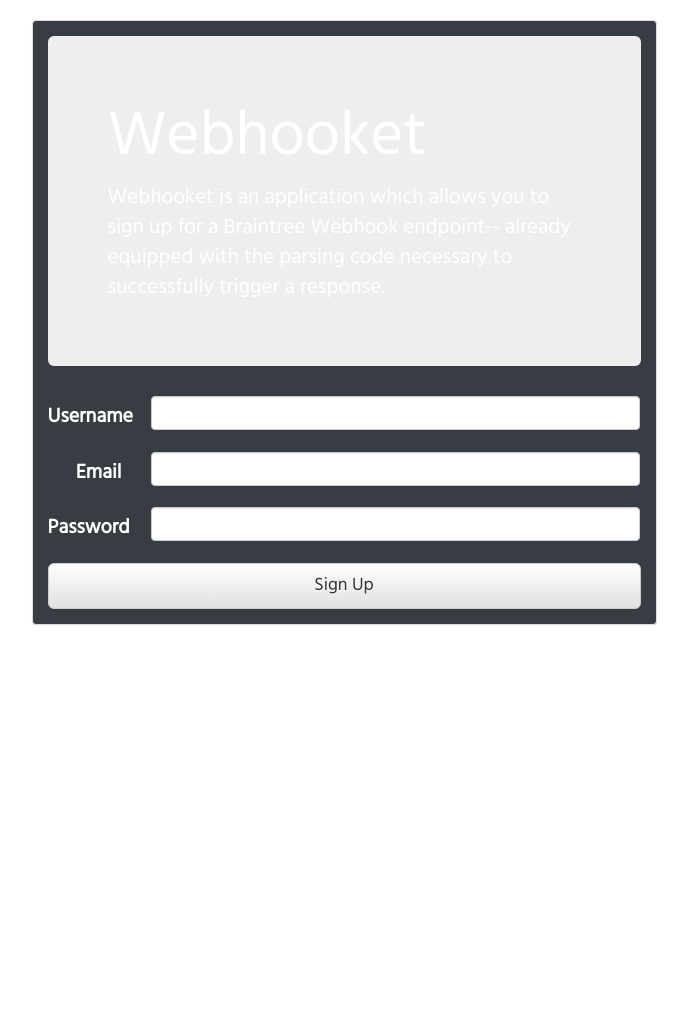
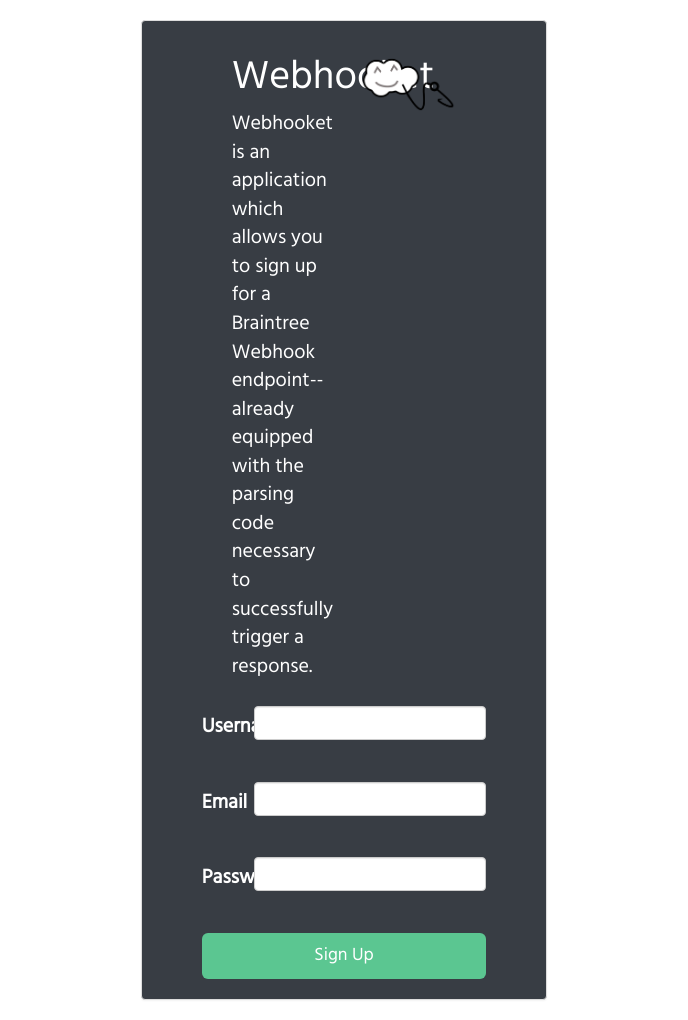
Before and after one commit to raymondberg/btray, a Flask app: page /signup/ in a window 1280 px wide. Shown: the whole page, without its empty margins (296-984 px from the left). Before the commit the page ends 625 px from the top, so only its background shows below. Run offline with Flask 2, Linux system fonts and the light colour scheme; some libraries are stand-ins or nearby versions.

Commit message:
added image still need to fix for div width

```diff
--- a/static/public.css
+++ b/static/public.css
@@ -23,6 +23,11 @@
     background-clip: padding-box;
     font-family: 'Hind', sans-serif;
 }
+
+.whkimg {
+  width: 50%;
+}
+
 body {
   color: white;
 }
--- a/templates/signup.html
+++ b/templates/signup.html
@@ -11,13 +11,17 @@
 {% endwith %}
 
 <div class="row">
-  <div class="container col-xs-6 col-xs-offset-3">
+  <div class="col-xs-4 col-xs-offset-4">
     <br />
-    <div class="panel panel-default whpanel">
+    <div class="pdsize panel panel-default whpanel">
       <div class="panel-body">
-        <div class="jumbotron whjumbotron">
+          <div class="col-sm-6 col-md-6 col-xs-12 image-container">
       <h1>Webhooket</h1>
       <p>Webhooket is an application which allows you to sign up for a Braintree Webhook endpoint-- already equipped with the parsing code necessary to successfully trigger a response.</p>
+          </div>
+          <div class="col-sm-6 col-md-6 col-xs-12 image-container">
+        <img class="img-responsive" src="{{url_for('static', filename='webhooket.png')}}" />
+          </div>
     </div>
 
         <form class="form-horizontal" method="post" action="/signup/">
@@ -43,6 +47,8 @@
           </ul>
           {% endif %}
 
+          <br>
+
           <div class="form-group">
             <label class="col-sm-2 control-label" for="email">
               {{ form.email.label }}
@@ -61,6 +67,8 @@
             {% endfor %}
           </ul>
           {% endif %}
+
+          <br>
 
           <div class="form-group">
             <label class="col-sm-2 control-label" for="password">
@@ -81,11 +89,15 @@
           </ul>
           {% endif %}
 
+          <br>
+
           <div>
-            {{ form.submit(class="btn btn-default btn-lg btn-block") }}
+            {{ form.submit(class="btn whbtn btn-lg btn-block") }}
           </div>
+
+          <br>
+
         </form>
-      </div>
     </div>
   </div>
 </div>
```
Also changed, not shown: templates/login.html (+8 -7 lines), static/webhooket.png (added).
